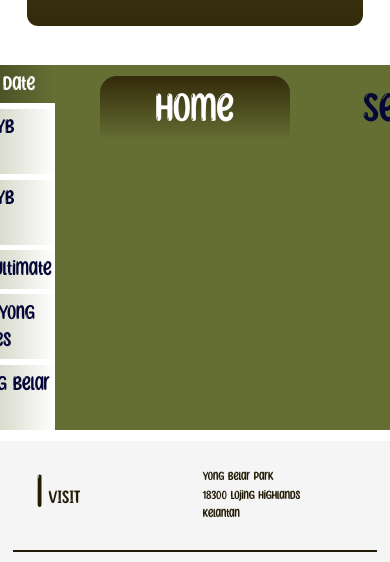
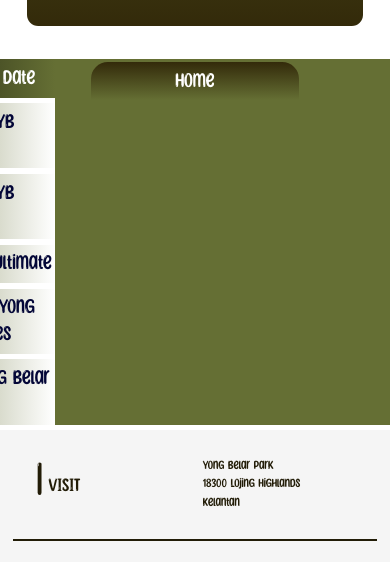
Before and after one commit to govoyager/yong-belar-mount, a plain HTML site: page hiking.html in a window 390 px wide. Shown: the part 4460-5022 px from the top of the page. Drawn offline with nearby package versions, Linux system fonts and the light colour scheme.

Commit message:
clouds got corrected for mobile

```diff
--- a/assets/yong.css
+++ b/assets/yong.css
@@ -804,7 +804,7 @@ hr.event-card-line{
 .tab-container{
     display: flex;
     justify-content: center;
-    margin: 2rem;
+    margin: 1rem;
 }
 .tab-box{
     display:flex;
@@ -845,13 +845,13 @@ hr.event-card-line{
     border-radius: 0 2rem 2rem 0;
     width:  90rem;
     height: 100%;
-    padding: 2rem;
+    padding: 0.5rem;
   }
 
   .content-tab-buttons{
     margin: 0 6rem;
     display: flex;
-    column-gap:3rem;
+    column-gap:5rem;
   }
   .content-tab-btn {
     border: none;
@@ -859,10 +859,10 @@ hr.event-card-line{
     background-image: linear-gradient(to right, #656f34, transparent);
     border-radius: 3rem 3rem 0rem 0rem ;
     font-weight: 100;
-    padding: 1rem 10rem;
+    padding: 1rem 15rem;
     cursor: pointer;
     transition: background-color 0.3s ease;
-    font-size: 8rem;
+    font-size: 4rem;
   }
   .content-tab-btn:hover {
     background-image:linear-gradient( transparent, #332a0a);
@@ -871,7 +871,7 @@ hr.event-card-line{
     background-image:linear-gradient(#332a0a, transparent);
     color: white;
   }
-  .content {
+  /* .content {
     display: none;
   }
   .content.show {
@@ -881,7 +881,7 @@ hr.event-card-line{
     width:  90rem;
     height: 100%;
     padding: 2rem;
-  }
+  } */
 /* social media button */
 .social-media-btn{
     display: flex;
```
Also changed, not shown: index.html (+2 -2 lines).
